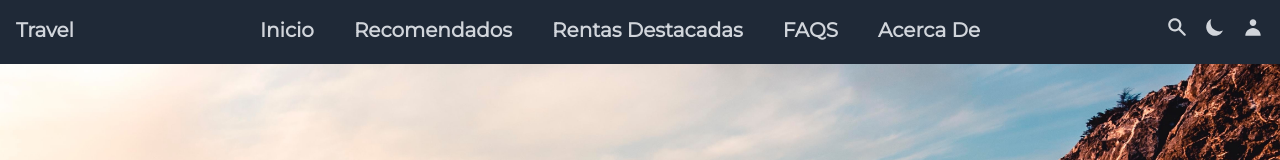
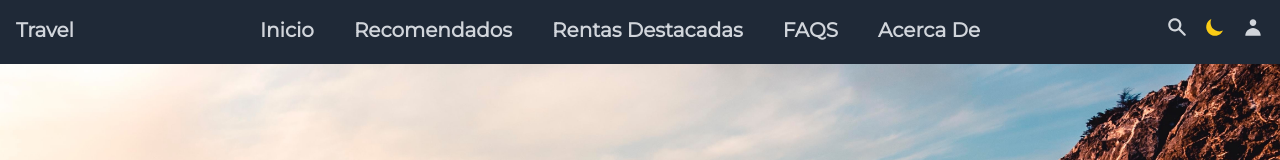
Before and after one commit to carlos-angel/travel, a React (Vite) app: page / in a window 1280 px wide. Shown: the top 160 px of the page. Built offline with nearby package versions, Linux system fonts and the light colour scheme.

Commit message:
feat: indicar que el darkmode esta activado

```diff
--- a/src/screens/Home.jsx
+++ b/src/screens/Home.jsx
@@ -46,20 +46,22 @@ export const Home = () => {
           <SearchIcon
             width={22}
             height={22}
-            className='fill-current text-primary dark:text-gray-300'
+            className='cursor-pointer fill-current text-primary dark:text-gray-300'
           />
 
           <MoonIcon
             onClick={() => setTheme(isDark ? 'light' : 'dark')}
             width={22}
             height={22}
-            className='cursor-pointer fill-current text-primary dark:text-gray-300'
+            className={`cursor-pointer fill-current ${
+              isDark ? 'text-yellow-400' : 'text-gray-200'
+            }`}
           />
 
           <UserIcon
             width={22}
             height={22}
-            className='text-gray-200 fill-current dark:text-gray-300'
+            className='text-gray-200 cursor-pointer fill-current dark:text-gray-300'
           />
         </Navbar.BoxIcons>
       </Navbar>
@@ -204,7 +206,7 @@ export const Home = () => {
         <MoonIcon
           width={30}
           height={30}
-          className='text-gray-200 cursor-pointer fill-current'
+          className={`cursor-pointer fill-current ${isDark ? 'text-yellow-400' : 'text-gray-200'}`}
           onClick={() => setTheme(isDark ? 'light' : 'dark')}
         />
       </TabBar>
```
